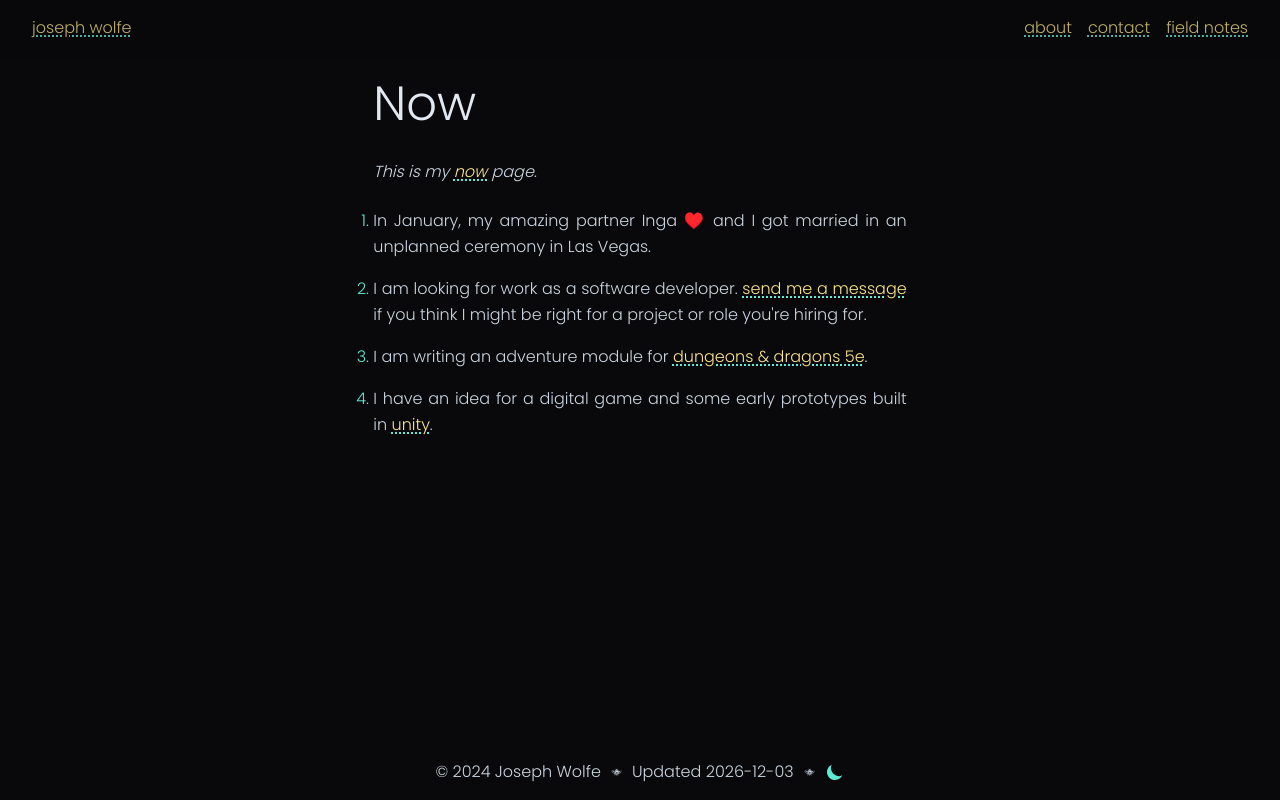
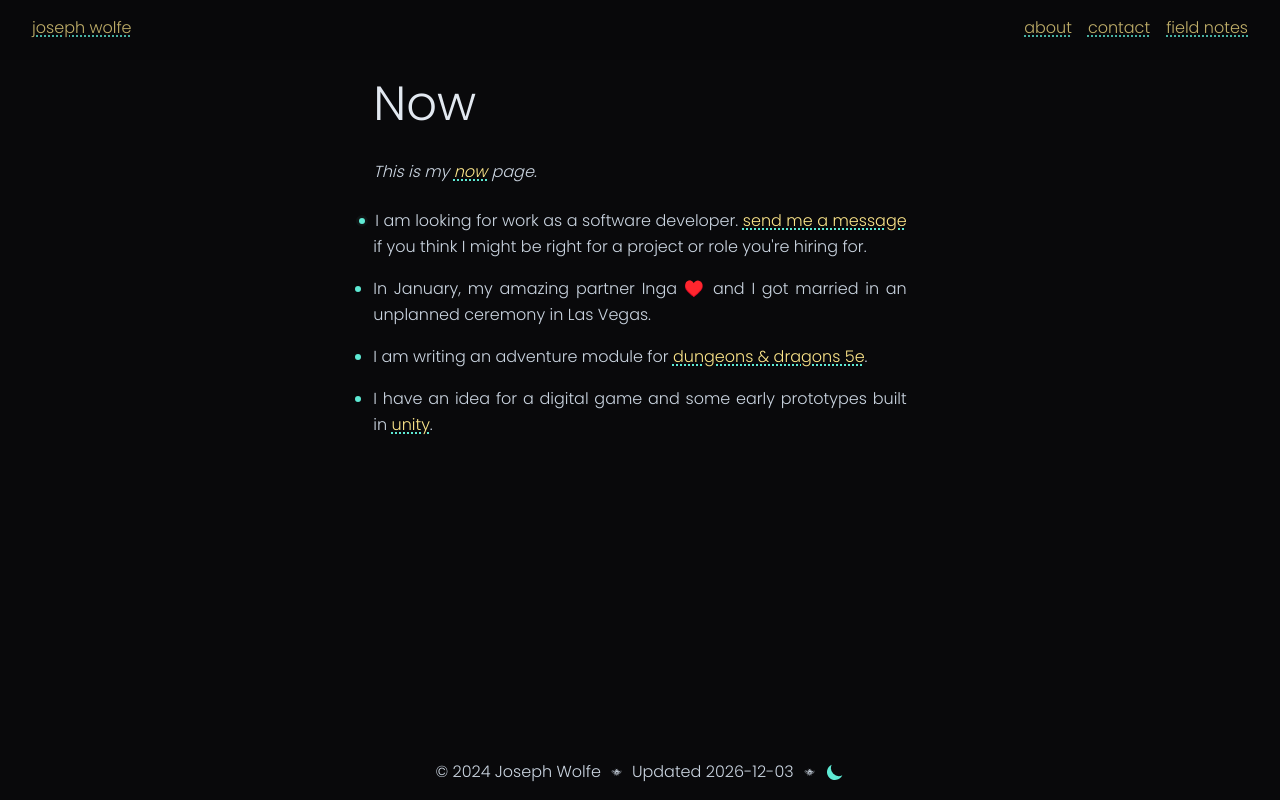
Before and after one commit to CharmedSatyr/personal-website, a Next.js app: page /now in a window 1280 px wide. Built offline with nearby package versions, Linux system fonts and the light colour scheme.

Commit message:
Make a bullet point pulse

```diff
--- a/app/now/page.tsx
+++ b/app/now/page.tsx
@@ -13,7 +13,17 @@ const Now = () => {
 				This is my <Link href="https://nownownow.com/about">Now</Link> page.
 			</aside>
 
-			<ol className="list list-decimal">
+			<ol className="list list-disc">
+				<li className="mb-4 list-none">
+					<span className="relative -left-3.5 -top-0.5 -mr-1 inline-flex h-1.5 w-1.5">
+						<span className="absolute inline-flex h-full w-full rounded-full bg-accent-600 dark:bg-secondary-300"></span>
+						<span className="inline-flex h-full w-full animate-ping rounded-full bg-accent-500 opacity-75 dark:bg-secondary-200"></span>
+					</span>
+					I am looking for work as a software developer.{" "}
+					<Link href="/contact">Send me a message</Link> if you think I might be
+					right for a project or role you're hiring for.
+				</li>
+
 				<li className="mb-4">
 					In January, my amazing partner Inga{" "}
 					<span role="img" aria-label="heart">
@@ -21,11 +31,7 @@ const Now = () => {
 					</span>{" "}
 					and I got married in an unplanned ceremony in Las Vegas.
 				</li>
-				<li className="mb-4">
-					I am looking for work as a software developer.{" "}
-					<Link href="/contact">Send me a message</Link> if you think I might be
-					right for a project or role you're hiring for.
-				</li>
+
 				<li className="mb-4">
 					I am writing an adventure module for{" "}
 					<Link href="https://dnd.wizards.com/how-to-play">
```
